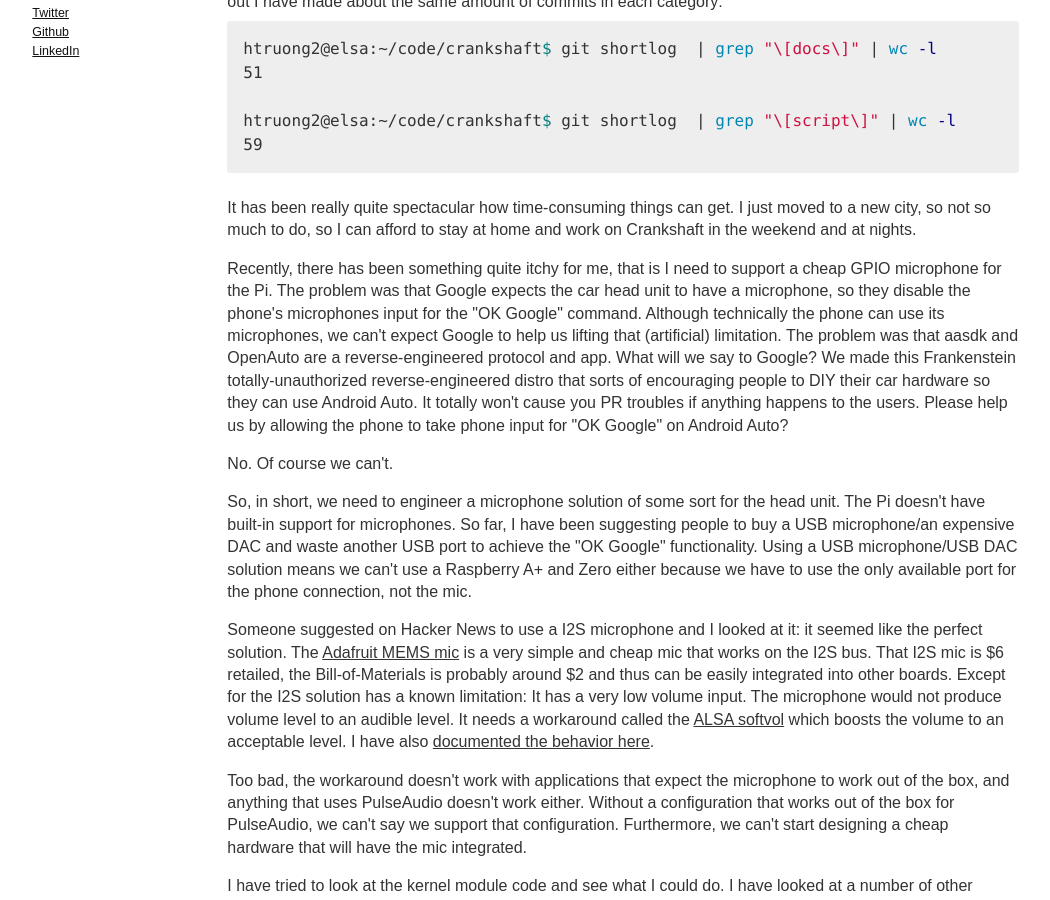
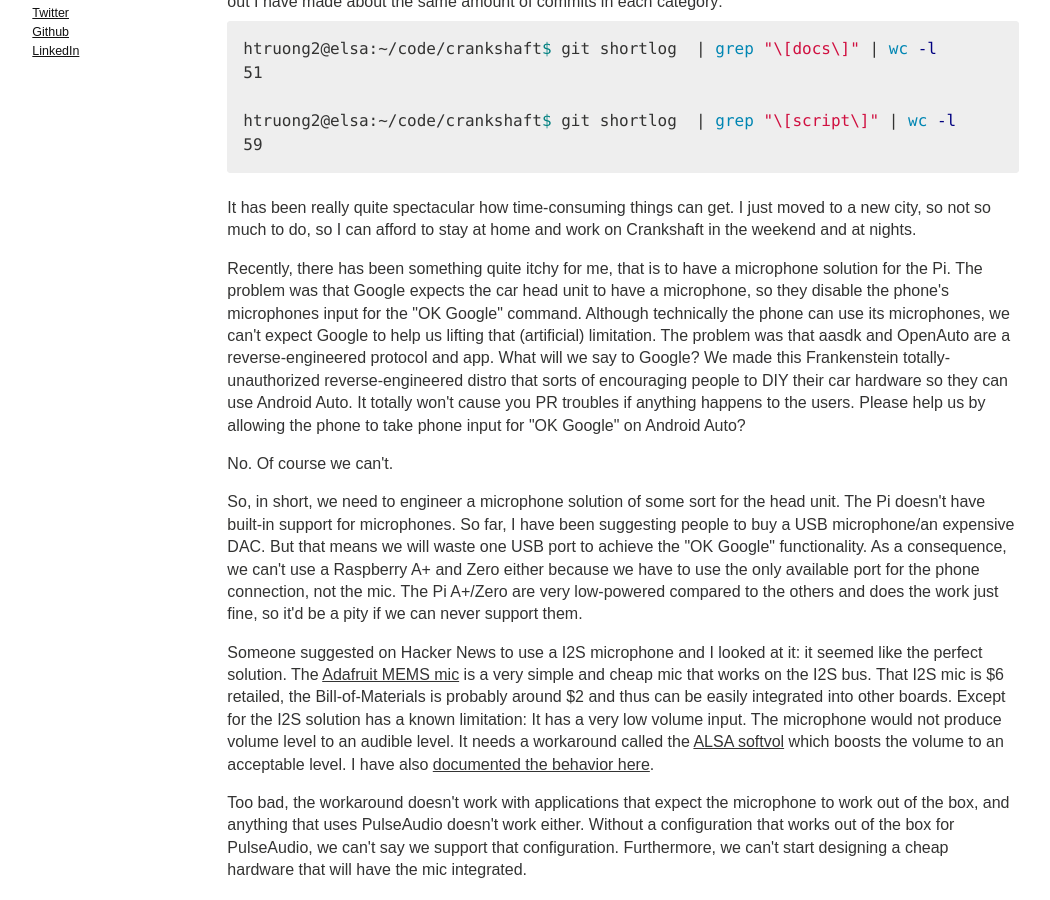
Before and after one commit to htruong/htruong.github.io, a Jekyll site: the page built from _posts/2018-04-24-crankshaft-100-hours-for-two-lines-of-non-code.md, in a window 1280 px wide and 900 px high, scrolled down 357 px. Shown: the whole window, without its empty margins (121-1171 px from the left). Built offline with Jekyll 4.4.1, drawn with Linux system fonts in a browser that asks for light colours.

Commit message:
[blog] words on crankshaft blog 4

```diff
--- a/_posts/2018-04-24-crankshaft-100-hours-for-two-lines-of-non-code.md
+++ b/_posts/2018-04-24-crankshaft-100-hours-for-two-lines-of-non-code.md
@@ -19,11 +19,11 @@ htruong2@elsa:~/code/crankshaft$ git shortlog  | grep "\[script\]" | wc -l
 
 It has been really quite spectacular how time-consuming things can get. I just moved to a new city, so not so much to do, so I can afford to stay at home and work on Crankshaft in the weekend and at nights.
 
-Recently, there has been something quite itchy for me, that is I need to support a cheap GPIO microphone for the Pi. The problem was that Google expects the car head unit to have a microphone, so they disable the phone's microphones input for the "OK Google" command. Although technically the phone can use its microphones, we can't expect Google to help us lifting that (artificial) limitation. The problem was that aasdk and OpenAuto are a reverse-engineered protocol and app. What will we say to Google? We made this Frankenstein totally-unauthorized reverse-engineered distro that sorts of encouraging people to DIY their car hardware so they can use Android Auto. It totally won't cause you PR troubles if anything happens to the users. Please help us by allowing the phone to take phone input for "OK Google" on Android Auto?
+Recently, there has been something quite itchy for me, that is to have a microphone solution for the Pi. The problem was that Google expects the car head unit to have a microphone, so they disable the phone's microphones input for the "OK Google" command. Although technically the phone can use its microphones, we can't expect Google to help us lifting that (artificial) limitation. The problem was that aasdk and OpenAuto are a reverse-engineered protocol and app. What will we say to Google? We made this Frankenstein totally-unauthorized reverse-engineered distro that sorts of encouraging people to DIY their car hardware so they can use Android Auto. It totally won't cause you PR troubles if anything happens to the users. Please help us by allowing the phone to take phone input for "OK Google" on Android Auto?
 
 No. Of course we can't.
 
-So, in short, we need to engineer a microphone solution of some sort for the head unit. The Pi doesn't have built-in support for microphones. So far, I have been suggesting people to buy a USB microphone/an expensive DAC and waste another USB port to achieve the "OK Google" functionality. Using a USB microphone/USB DAC solution means we can't use a Raspberry A+ and Zero either because we have to use the only available port for the phone connection, not the mic.
+So, in short, we need to engineer a microphone solution of some sort for the head unit. The Pi doesn't have built-in support for microphones. So far, I have been suggesting people to buy a USB microphone/an expensive DAC. But that means we will waste one USB port to achieve the "OK Google" functionality. As a consequence, we can't use a Raspberry A+ and Zero either because we have to use the only available port for the phone connection, not the mic. The Pi A+/Zero are very low-powered compared to the others and does the work just fine, so it'd be a pity if we can never support them.
 
 Someone suggested on Hacker News to use a I2S microphone and I looked at it: it seemed like the perfect solution. The [Adafruit MEMS mic](https://www.adafruit.com/product/3421) is a very simple and cheap mic that works on the I2S bus. That I2S mic is $6 retailed, the Bill-of-Materials is probably around $2 and thus can be easily integrated into other boards. Except for the I2S solution has a known limitation: It has a very low volume input. The microphone would not produce volume level to an audible level. It needs a workaround called the [ALSA softvol](https://learn.adafruit.com/adafruit-i2s-mems-microphone-breakout/raspberry-pi-wiring-and-test) which boosts the volume to an acceptable level. I have also [documented the behavior here](https://github.com/htruong/snd-i2s_rpi).
 
```
